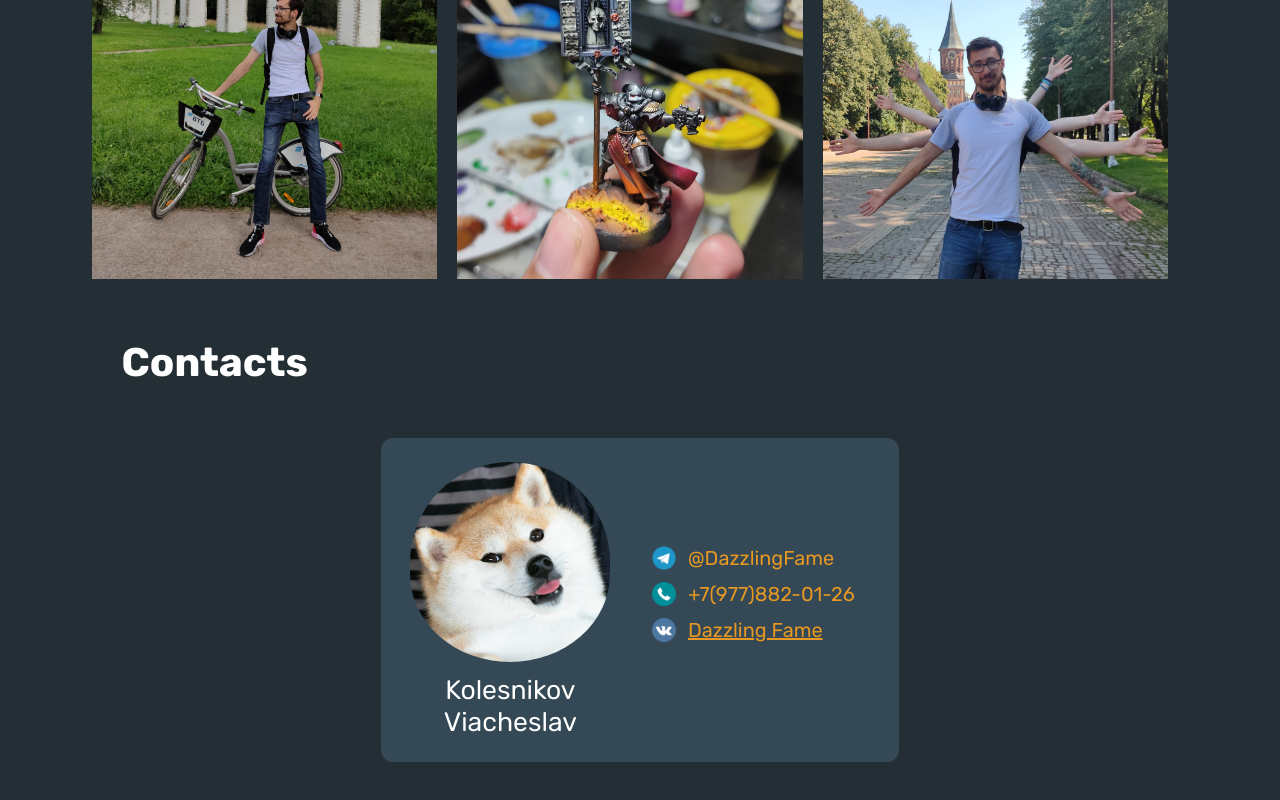
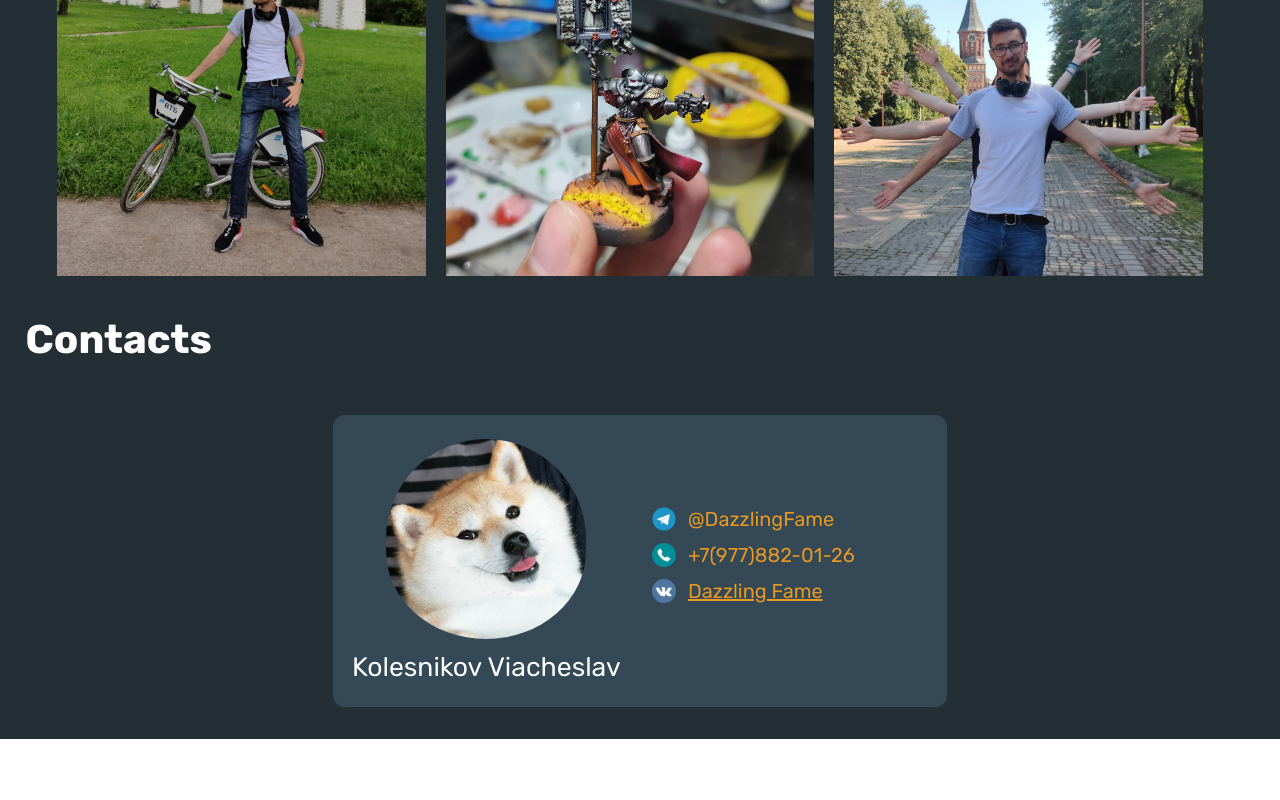
Before and after one commit to DazzlingFame/react-app-client, a React (Create React App) app: page / in a window 1280 px wide. Shown: the part 1815-2615 px from the top of the page. After the commit the page ends 2554 px from the top, so only its background shows below. Built offline with nearby package versions, Linux system fonts and the light colour scheme.

Commit message:
layout fixes

```diff
--- a/src/screens/resume/components/ContactCard.css
+++ b/src/screens/resume/components/ContactCard.css
@@ -1,3 +1,8 @@
+.contact_card__root_container {
+    display: flex;
+    flex-direction: column;
+}
+
 .contact_card__container {
     display: flex;
     align-self: center;
--- a/src/screens/resume/components/ContactCard.tsx
+++ b/src/screens/resume/components/ContactCard.tsx
@@ -50,7 +50,7 @@ const ContactCard: React.FC<Props> = () => {
     ));
 
     return (
-        <div className='container'>
+        <div className='contact_card__root_container'>
             <p className={'bold_subheader_text'}>
                 Contacts
             </p>
--- a/src/screens/resume/resumeScreenStyles.css
+++ b/src/screens/resume/resumeScreenStyles.css
@@ -3,26 +3,13 @@
     position: relative;
     color: white;
     width: 100%;
-    min-width: 720px;
+    min-width: 1080px;
     background-color: var(--primaryDark);
-}
-
-.root_container::after {
-    content: '';
-    background-color: var(--primaryDark);
-    background-blend-mode: overlay;
-    background-size: cover;
-    top: 0;
-    left: 0;
-    right: 0;
-    bottom: 0;
-    position: absolute;
-    z-index: -1;
 }
 
 .container {
     display: flex;
-    padding: 20px 5%;
+    padding: 20px 2%;
     flex-direction: column;
     overflow-y: scroll;
 }
```
